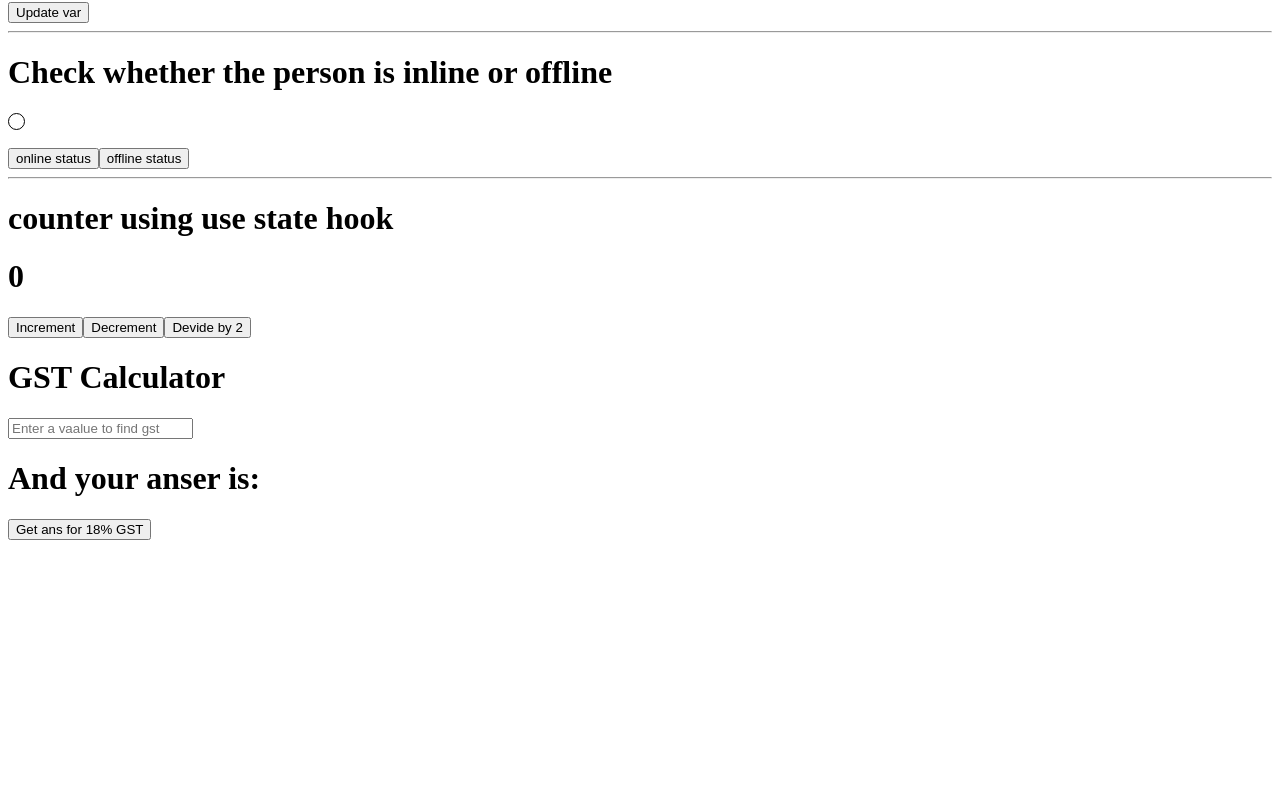
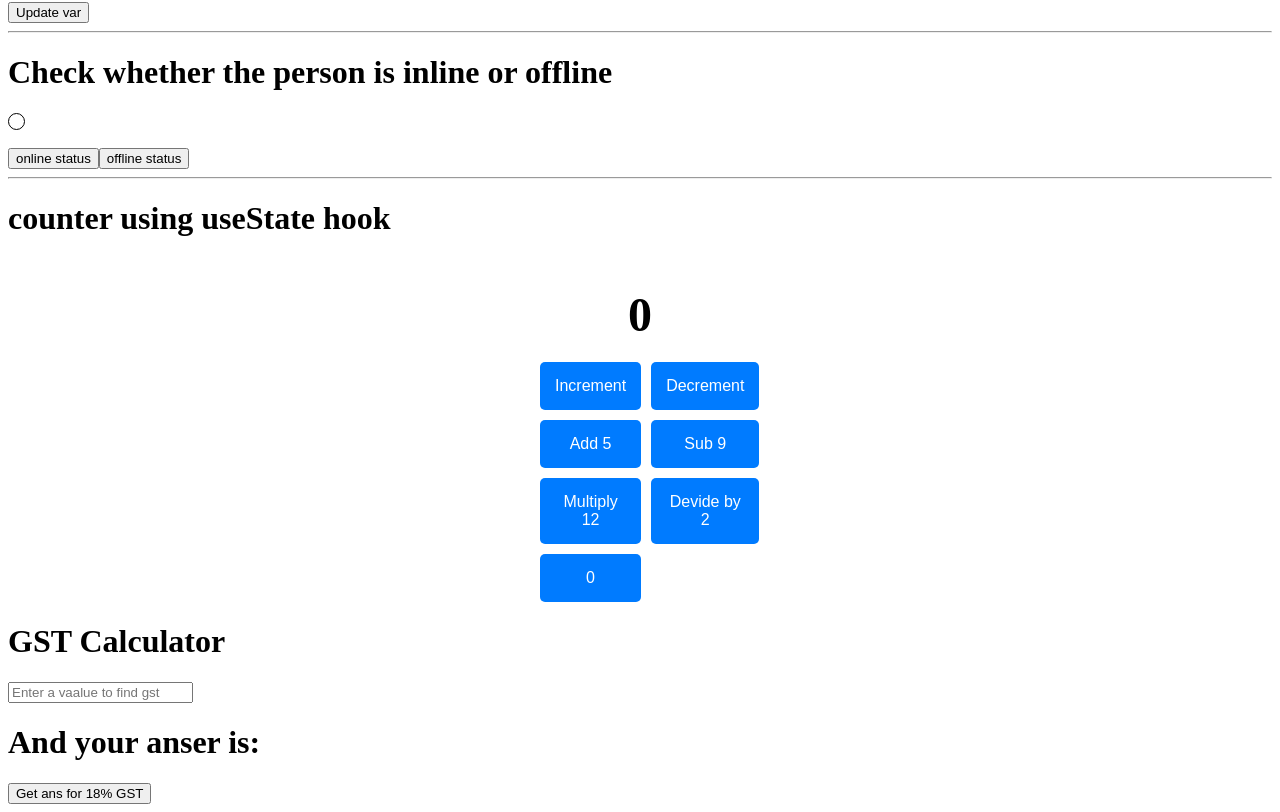
Before and after one commit to KiranGawade09/Auroskkil_reactjs_Internship, a React (Create React App) app: page / in a window 1280 px wide. Shown: the part 1062-1874 px from the top of the page. Before the commit the page ends 1610 px from the top, so only its background shows below. Built offline with nearby package versions, Linux system fonts and the light colour scheme.

Commit message:
Gst calculator with diffrent operation and dynamic css

```diff
--- a/src/App.css
+++ b/src/App.css
@@ -8,3 +8,35 @@
   width: 15px;
   height: 15px;
 }
+#Calculator {
+  text-align: center;
+  margin-top: 50px;
+}
+
+#Calculator h1 {
+  font-size: 3em;
+  margin-bottom: 20px;
+}
+
+#Cal {
+  display: grid;
+  grid-template-columns: repeat(2, 1fr);
+  gap: 10px;
+  max-width: 200px;
+  margin: 0 auto;
+}
+
+#Cal button {
+  padding: 15px;
+  font-size: 1em;
+  background-color: #007bff;
+  color: white;
+  border: none;
+  border-radius: 5px;
+  cursor: pointer;
+  transition: background-color 0.3s;
+}
+
+#Cal button:hover {
+  background-color: #0056b3;
+}
--- a/src/App.js
+++ b/src/App.js
@@ -100,11 +100,20 @@ function SubmitData(){
     <br/>
     <hr/>
 
-    <h1> counter using use state hook</h1>
+    <h1> counter using useState hook</h1>
+    <div id="Calculator">
     <h1>{num}</h1>
+    </div>
+
+    <div id="Cal">
     <button onClick={()=>{setNum(num+1)}}>Increment</button>
     <button onClick={()=>{setNum(num+-1)}}>Decrement</button>
+    <button onClick={()=>{setNum(num+5)}}>Add 5</button>
+    <button onClick={()=>{setNum(num-9)}}>Sub 9</button>
+    <button onClick={()=>{setNum(num*12)}}>Multiply 12</button>
     <button onClick={()=>{setNum(Math.floor(num/2))}}>Devide by 2</button>
+    <button onClick={()=>{setNum(num*0)}}>0</button>
+    </div>
 
     <div>
       <h1>GST Calculator</h1>
```
